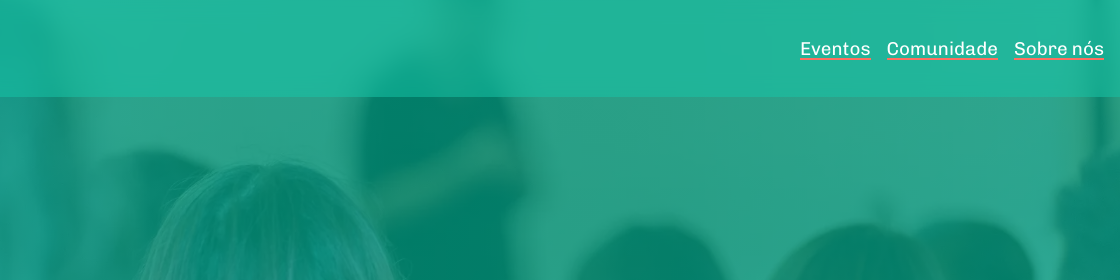
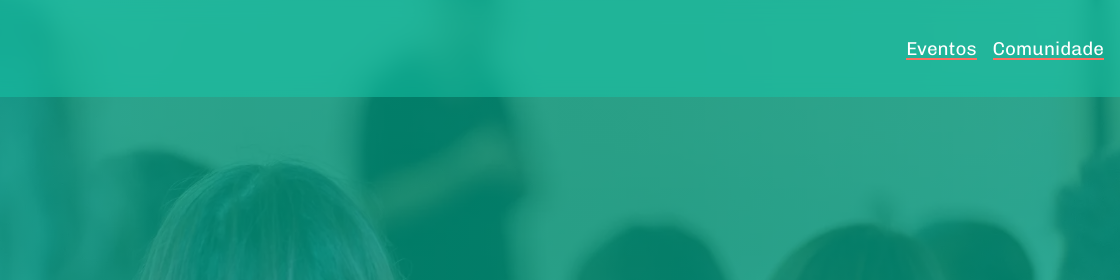
Before and after one commit to Herdeir0/dialogos-de-design, a plain HTML site: page index.html in a window 1280 px wide. Shown: the top 280 px of the page, 160-1280 px from the left. Drawn offline with Linux system fonts and the light colour scheme.

Commit message:
Update index.html

```diff
--- a/index.html
+++ b/index.html
@@ -27,7 +27,7 @@
         <menu class="show-desktop">
             <a href="eventos.html">Eventos</a>
             <a href="comunidade.html">Comunidade</a>
-            <a href="sobre.html">Sobre nós</a>
+            <!--<a href="sobre.html">Sobre nós</a>-->
         </menu>
 
         <button id="toggleButton" onclick="toggleDisplay()" class="show-mobile">
```
